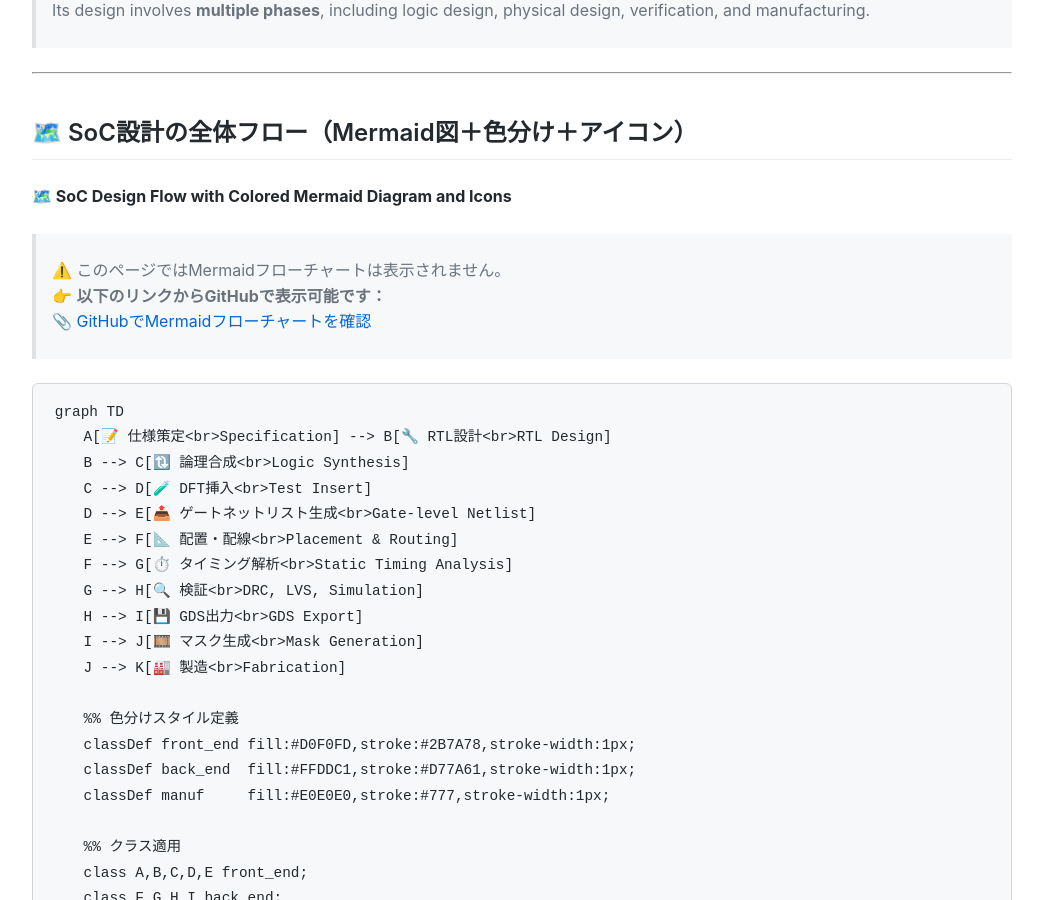
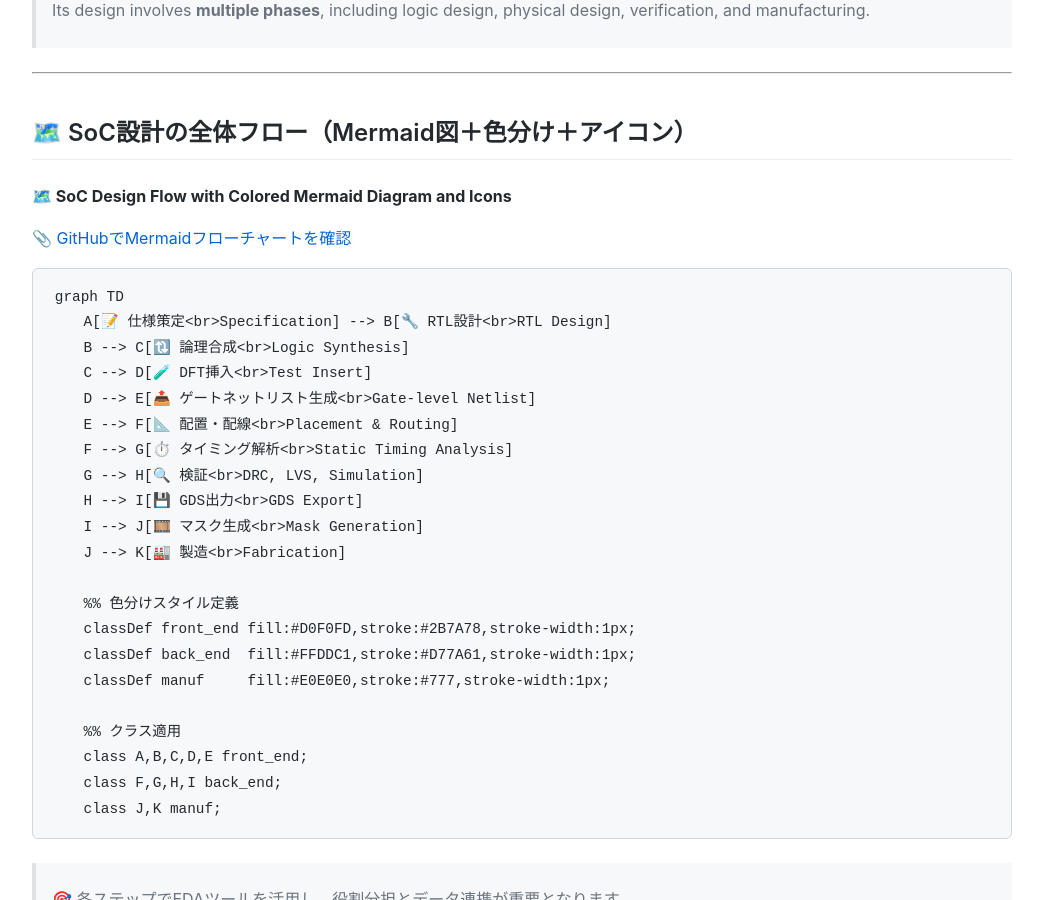
Before and after one commit to Samizo-AITL/Edusemi-v4x, a Jekyll site: the page built from chapter5_soc_design_flow/5.1_soc_design_flow.md, in a window 1280 px wide and 900 px high, scrolled down 344 px. Shown: the whole window, without its empty margins (118-1161 px from the left). Built offline with Jekyll 4.4.1, drawn with Linux system fonts in a browser that asks for light colours.

Commit message:
Update 5.1_soc_design_flow.md

````diff
--- a/chapter5_soc_design_flow/5.1_soc_design_flow.md
+++ b/chapter5_soc_design_flow/5.1_soc_design_flow.md
@@ -19,9 +19,7 @@
 ## 🗺️ SoC設計の全体フロー（Mermaid図＋色分け＋アイコン）
 **🗺️ SoC Design Flow with Colored Mermaid Diagram and Icons**
 
-> ⚠️ このページではMermaidフローチャートは表示されません。
-> 👉 **以下のリンクからGitHubで表示可能です：**
-> [📎 GitHubでMermaidフローチャートを確認](https://github.com/Samizo-AITL/Edusemi-v4x/blob/main/chapter5_soc_design_flow/5.1_soc_design_flow.md)
+[📎 GitHubでMermaidフローチャートを確認](https://github.com/Samizo-AITL/Edusemi-v4x/blob/main/chapter5_soc_design_flow/5.1_soc_design_flow.md)
 
 ```mermaid
 graph TD
````
